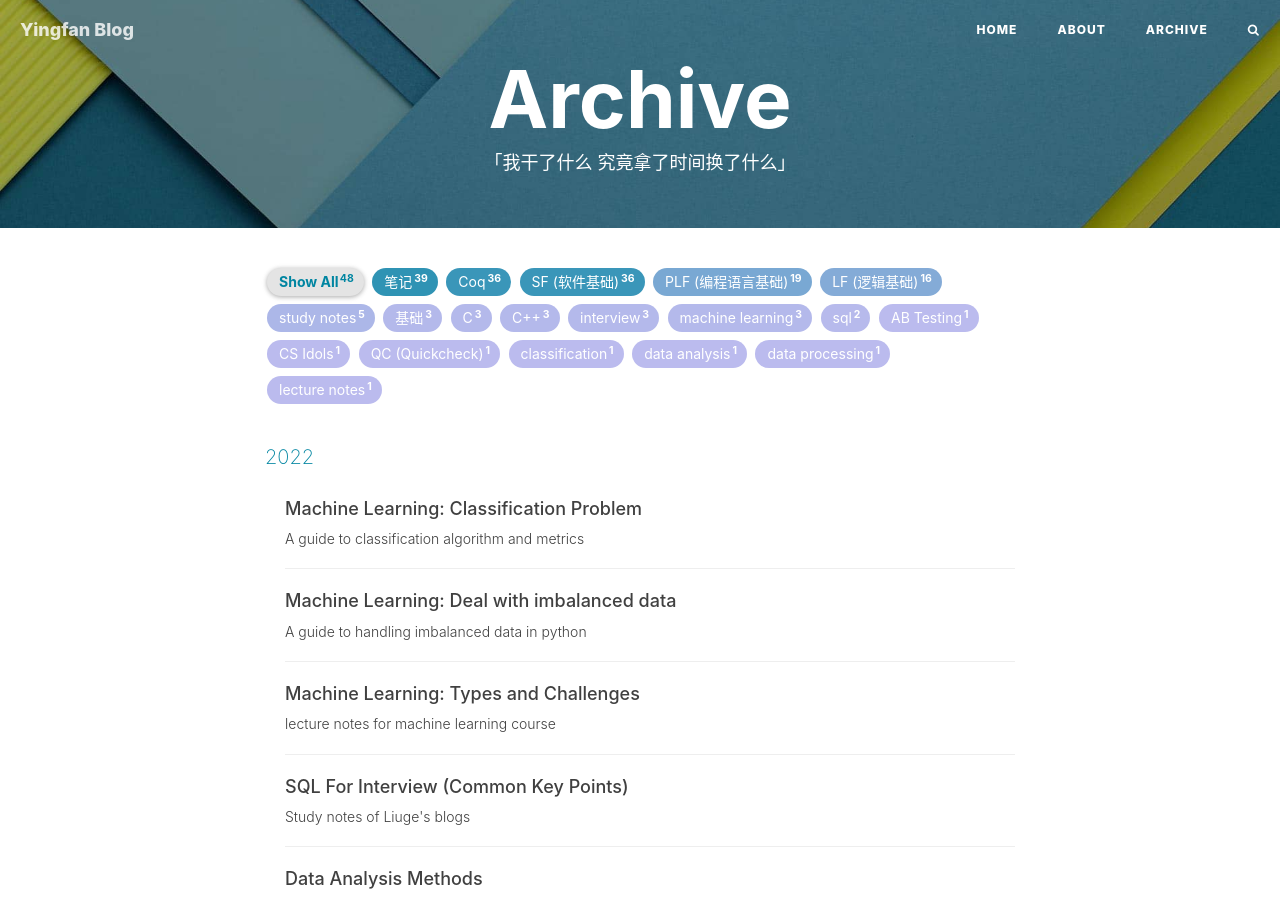
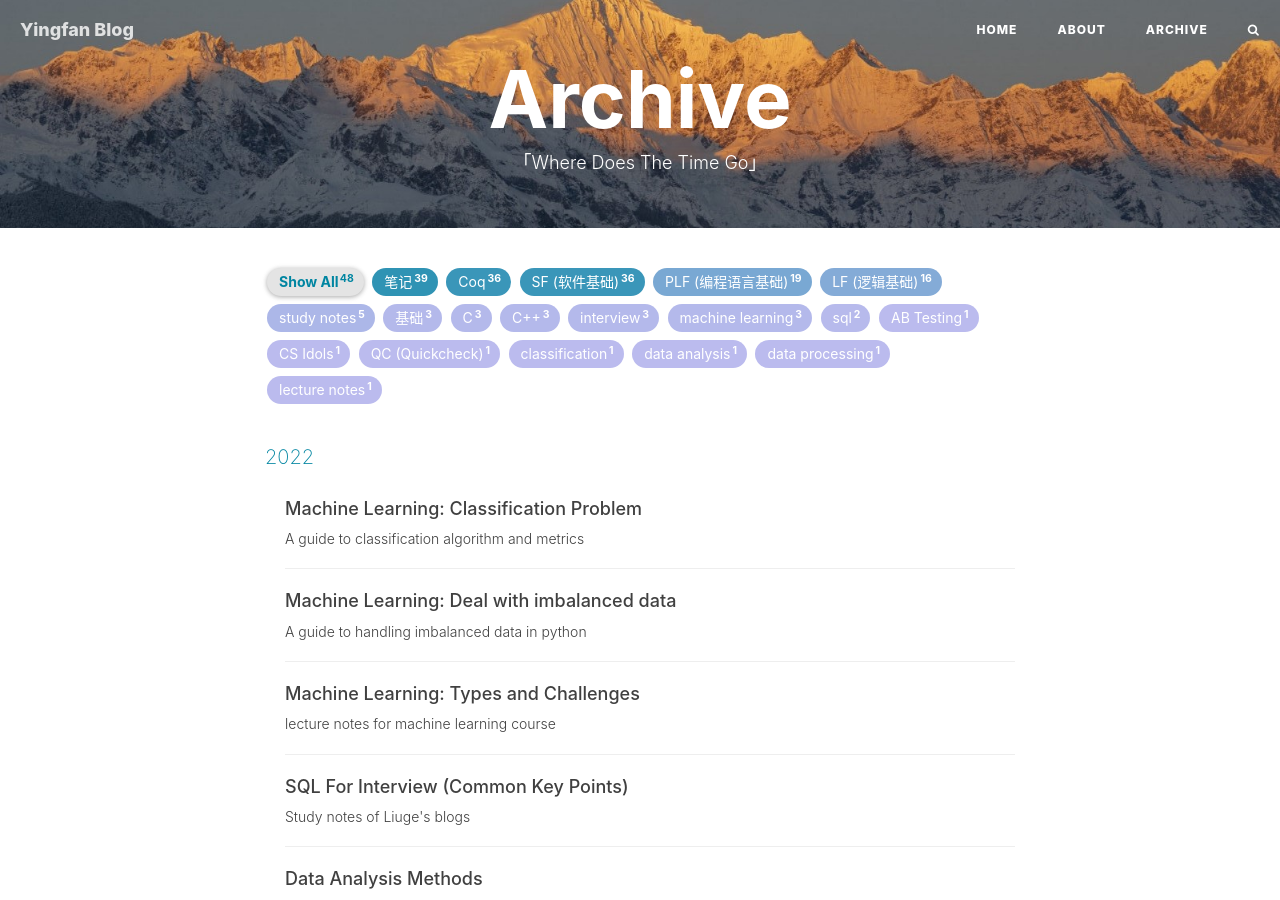
Before and after one commit to Yingfan-Duan/Yingfan-Duan.github.io, a Jekyll site: the page built from archive.html, in a window 1280 px wide and 900 px high. Built offline with Jekyll 4.4.1, drawn with Linux system fonts in a browser that asks for light colours; nearby versions of some CDN libraries; comment, search, counter and statistics services are not loaded.

Commit message:
customize imgs

```diff
--- a/about.html
+++ b/about.html
@@ -2,7 +2,7 @@
 layout: page
 title: "About"
 description: "Never Stop Dreaming"
-header-img: "img/about-bg.jpg"
+header-img: "img/about-bg1.jpg"
 multilingual: true
 ---
 
--- a/archive.html
+++ b/archive.html
@@ -1,8 +1,8 @@
 ---
 title: Archive
 layout: default
-description: "「我干了什么 究竟拿了时间换了什么」"
-header-img: "img/tag-bg.jpg"
+description: "「Where Does The Time Go」"
+header-img: "img/tag-bg2.jpg"
 ---
 
 <!--
--- a/index.html
+++ b/index.html
@@ -1,6 +1,6 @@
 ---
 layout: page
-description: "「离开世界之前 一切都是过程」"
+description: "「STOP EXISTING AND START LIVING」"
 ---
 
 {% for post in paginator.posts %}
```
Also changed, not shown: img/abount-bg1.jpg (added), img/home-bg.jpg, img/home_bg.jpeg (added), img/tag-bg1.jpg (added), img/tag-bg2.jpg (added).
